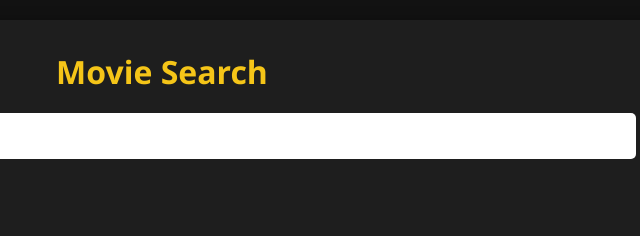
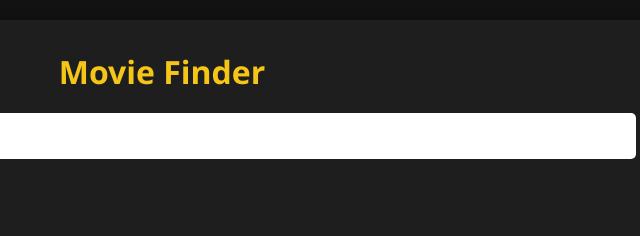
Before and after one commit to Adystral/MovieFinder, a plain HTML site: page index.html in a window 1280 px wide. Shown: the top 236 px of the page, 478-1118 px from the left. Drawn offline with Linux system fonts and the light colour scheme.

Commit message:
Update index.html

```diff
--- a/index.html
+++ b/index.html
@@ -3,13 +3,13 @@
   <head>
     <meta charset="UTF-8" />
     <meta name="viewport" content="width=device-width, initial-scale=1.0" />
-    <title>Movie Search Webapp</title>
+    <title>Movie Finder</title>
     <!-- CSS file -->
     <link rel="stylesheet" href="main.css" />
   </head>
   <body>
     <div class="container">
-      <h1>Movie Search</h1>
+      <h1>Movie Finder</h1>
 
       <div class="search-box">
         <input
```
